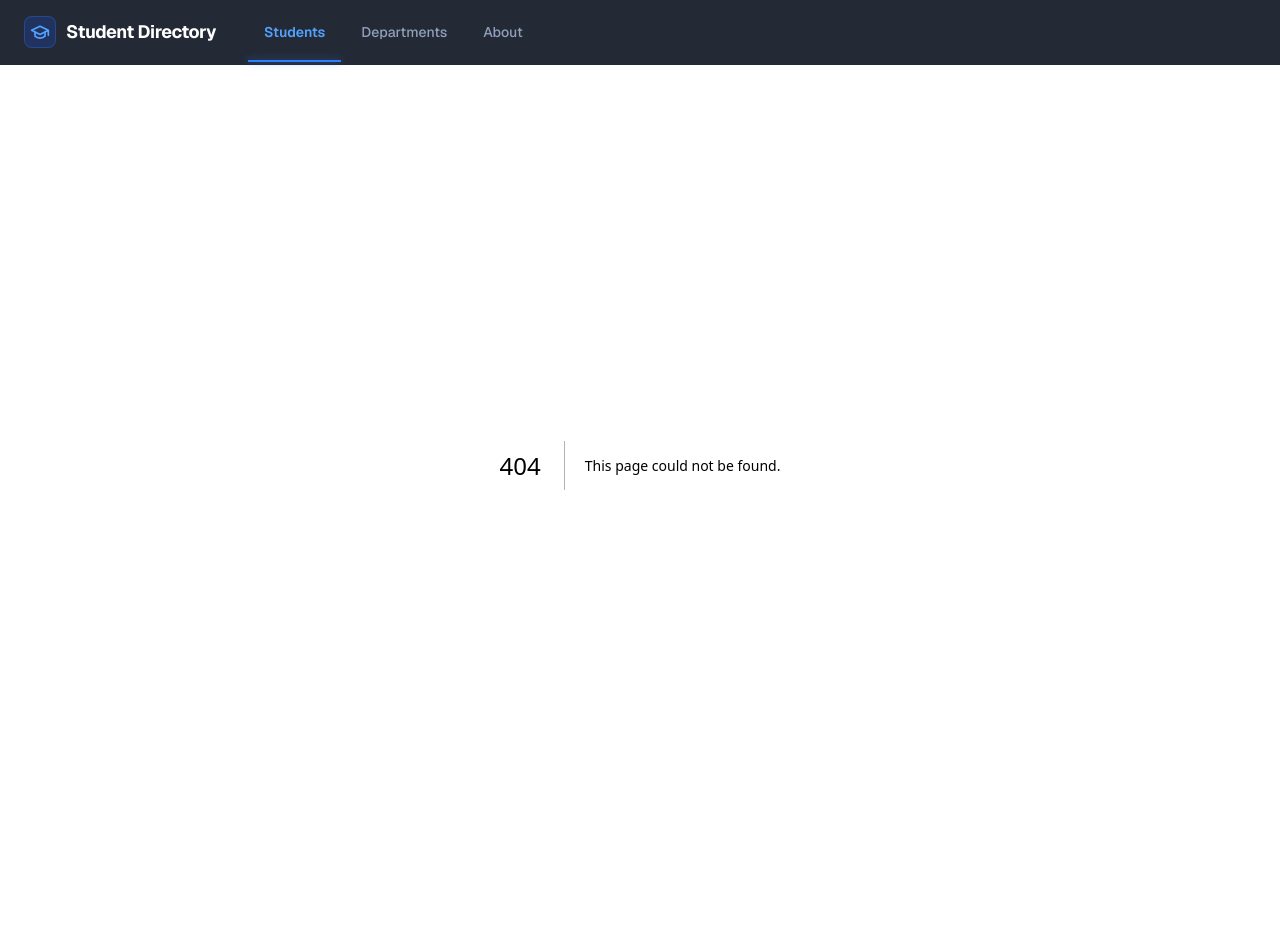
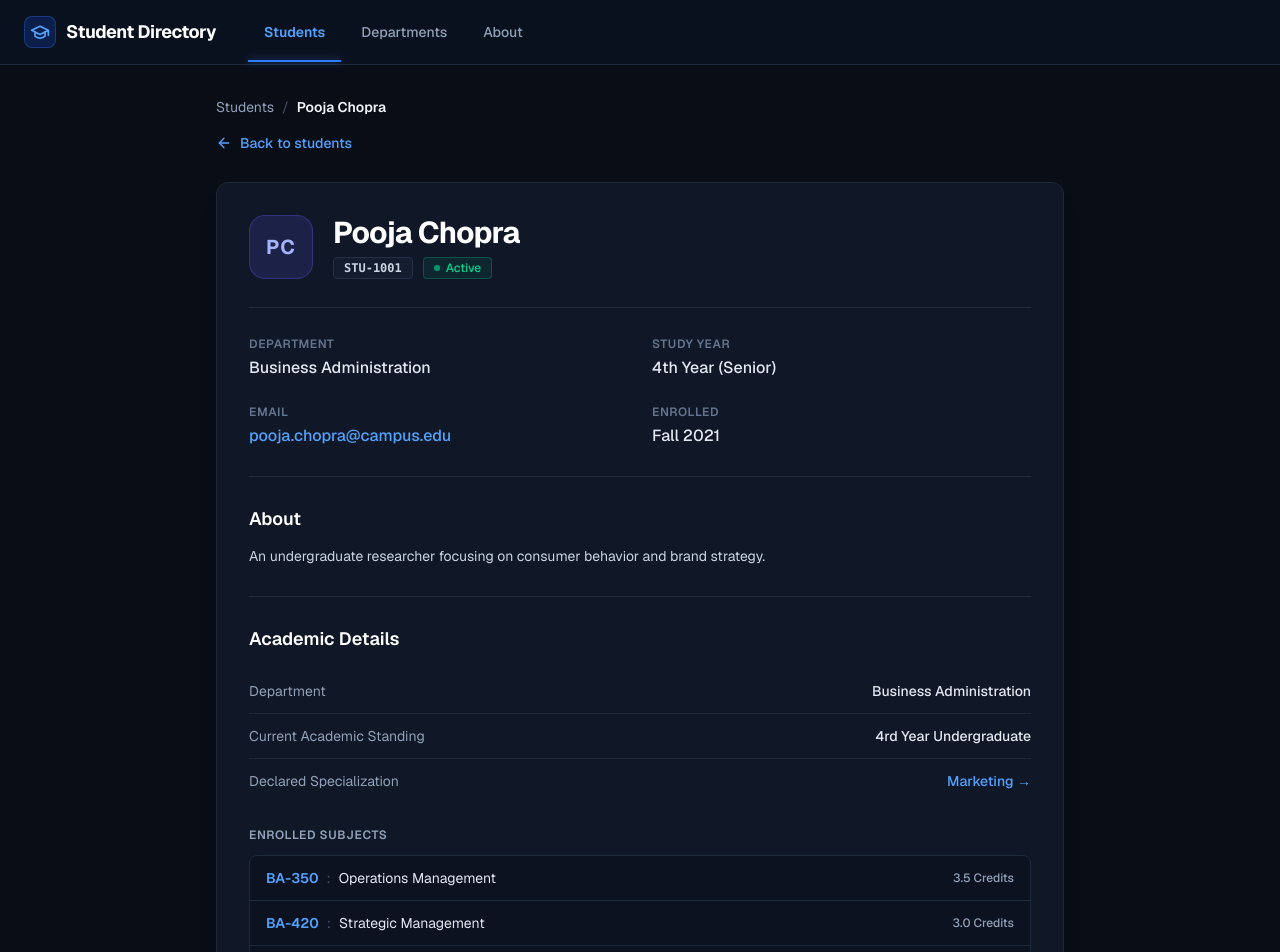
Before and after one commit to Sushant-Ravi14/students-directory, a Next.js app: page /students/STU-1001 in a window 1280 px wide. Before the commit this address had no page. Shown: the top 952 px of the page. Before the commit the page ends 865 px from the top, so only its background shows below. Built offline with nearby package versions, Linux system fonts and the light colour scheme.

Commit message:
Add dynamic Student profile page with academic standing and subject breakdown

```diff
--- /dev/null
+++ b/src/app/students/[id]/page.tsx
@@ -0,0 +1,262 @@
+import Link from "next/link";
+import { notFound } from "next/navigation";
+import { students } from "@/lib/data";
+import Breadcrumbs from "@/components/Breadcrumbs";
+
+type Props = {
+  params: Promise<{ id: string }>;
+};
+
+const avatarColorPalettes = [
+  "bg-blue-500/15 text-blue-300 border-blue-500/30",
+  "bg-indigo-500/15 text-indigo-300 border-indigo-500/30",
+  "bg-emerald-500/15 text-emerald-300 border-emerald-500/30",
+  "bg-amber-500/15 text-amber-300 border-amber-500/30",
+  "bg-rose-500/15 text-rose-300 border-rose-500/30",
+  "bg-cyan-500/15 text-cyan-300 border-cyan-500/30",
+  "bg-violet-500/15 text-violet-300 border-violet-500/30",
+];
+
+function getAvatarStyle(id: string) {
+  let sum = 0;
+  for (const ch of id) sum += ch.charCodeAt(0);
+  return avatarColorPalettes[sum % avatarColorPalettes.length];
+}
+
+function getInitials(name: string) {
+  const parts = name.trim().split(/\s+/);
+  if (parts.length >= 2) {
+    return (parts[0][0] + parts[1][0]).toUpperCase();
+  }
+  return name.slice(0, 2).toUpperCase();
+}
+
+function getYearClassification(year: number) {
+  switch (year) {
+    case 1:
+      return "1st Year (Freshman)";
+    case 2:
+      return "2nd Year (Sophomore)";
+    case 3:
+      return "3rd Year (Junior)";
+    case 4:
+      return "4th Year (Senior)";
+    default:
+      return `${year}th Year Undergraduate`;
+  }
+}
+
+export default async function StudentProfilePage({ params }: Props) {
+  const { id } = await params;
+
+  // Case-insensitive ID lookup
+  const student = students.find(
+    (item) => item.id.toLowerCase() === id.toLowerCase()
+  );
+
+  if (!student) {
+    notFound();
+  }
+
+  const initials = getInitials(student.name);
+  const avatarClass = getAvatarStyle(student.id);
+  const initialsCode = student.name
+    .split(/\s+/)
+    .map((w) => w[0]?.toUpperCase())
+    .join("");
+  const deptCode = student.departmentSlug.split("-")[0]?.toUpperCase() || "AC";
+  const recordId = `0948-${deptCode}-${initialsCode}`;
+
+  return (
+    <div className="flex min-h-[calc(100vh-65px)] flex-col bg-[#090d16]">
+      <main className="mx-auto w-full max-w-4xl flex-1 px-6 py-8">
+        {/* Breadcrumb Navigation */}
+        <div className="mb-4">
+          <Breadcrumbs
+            items={[
+              { label: "Students", href: "/students" },
+              { label: student.name },
+            ]}
+          />
+        </div>
+
+        {/* Back Button */}
+        <Link
+          href="/students"
+          className="inline-flex items-center gap-2 text-sm font-medium text-blue-400 hover:text-blue-300 transition-colors"
+        >
+          <svg
+            className="h-4 w-4"
+            viewBox="0 0 24 24"
+            fill="none"
+            stroke="currentColor"
+            strokeWidth="2"
+            strokeLinecap="round"
+            strokeLinejoin="round"
+          >
+            <line x1="19" y1="12" x2="5" y2="12" />
+            <polyline points="12 19 5 12 12 5" />
+          </svg>
+          <span>Back to students</span>
+        </Link>
+
+        {/* Main Profile Card */}
+        <div className="mt-6 rounded-xl border border-[#1e293b] bg-[#101726] p-6 shadow-xl sm:p-8">
+          {/* Top Profile Header */}
+          <div className="flex flex-wrap items-center gap-5">
+            <div
+              className={`flex h-16 w-16 shrink-0 items-center justify-center rounded-2xl border text-xl font-bold tracking-wider ${avatarClass}`}
+            >
+              {initials}
+            </div>
+
+            <div className="space-y-1.5">
+              <h1 className="text-2xl font-bold tracking-tight text-white sm:text-3xl">
+                {student.name}
+              </h1>
+
+              <div className="flex flex-wrap items-center gap-2.5">
+                <span className="rounded border border-[#23314d] bg-[#141d30] px-2.5 py-0.5 font-mono text-xs font-semibold text-slate-300">
+                  {student.id}
+                </span>
+
+                <span className="inline-flex items-center gap-1.5 rounded border border-emerald-500/30 bg-emerald-500/10 px-2.5 py-0.5 text-xs font-medium text-emerald-400">
+                  <span className="h-1.5 w-1.5 rounded-full bg-emerald-400 animate-pulse" />
+                  {student.status || "Active Student"}
+                </span>
+              </div>
+            </div>
+          </div>
+
+          <hr className="my-7 border-[#1e293b]" />
+
+          {/* Quick Info Grid */}
+          <div className="grid grid-cols-1 gap-6 sm:grid-cols-2">
+            <div>
+              <p className="text-xs font-semibold uppercase tracking-wider text-slate-500">
+                Department
+              </p>
+              <p className="mt-1 font-medium text-slate-200">
+                {student.department}
+              </p>
+            </div>
+
+            <div>
+              <p className="text-xs font-semibold uppercase tracking-wider text-slate-500">
+                Study Year
+              </p>
+              <p className="mt-1 font-medium text-slate-200">
+                {getYearClassification(student.year)}
+              </p>
+            </div>
+
+            <div>
+              <p className="text-xs font-semibold uppercase tracking-wider text-slate-500">
+                Email
+              </p>
+              <a
+                href={`mailto:${student.email}`}
+                className="mt-1 block font-medium text-blue-400 hover:text-blue-300 hover:underline transition-colors break-all"
+              >
+                {student.email}
+              </a>
+            </div>
+
+            <div>
+              <p className="text-xs font-semibold uppercase tracking-wider text-slate-500">
+                Enrolled
+              </p>
+              <p className="mt-1 font-medium text-slate-200">
+                {student.enrolled}
+              </p>
+            </div>
+          </div>
+
+          <hr className="my-7 border-[#1e293b]" />
+
+          {/* About Section */}
+          <section>
+            <h2 className="text-lg font-semibold text-white">About</h2>
+            <p className="mt-3 text-sm leading-relaxed text-slate-300">
+              {student.about || "Undergraduate student pursuing advanced coursework and practical research."}
+            </p>
+          </section>
+
+          <hr className="my-7 border-[#1e293b]" />
+
+          {/* Academic Details Section */}
+          <section>
+            <h2 className="text-lg font-semibold text-white">Academic Details</h2>
+
+            <div className="mt-4 divide-y divide-[#1e293b]">
+              <div className="flex items-center justify-between py-3 text-sm">
+                <span className="text-slate-400">Department</span>
+                <span className="font-medium text-slate-200">{student.department}</span>
+              </div>
+
+              <div className="flex items-center justify-between py-3 text-sm">
+                <span className="text-slate-400">Current Academic Standing</span>
+                <span className="font-medium text-slate-200">
+                  {student.year}rd Year Undergraduate
+                </span>
+              </div>
+
+              {student.specialization && (
+                <div className="flex items-center justify-between py-3 text-sm">
+                  <span className="text-slate-400">Declared Specialization</span>
+                  <Link
+                    href={`/departments/${student.departmentSlug}/${student.specialization.toLowerCase().replace(/\s+/g, "-")}`}
+                    className="font-medium text-blue-400 hover:text-blue-300 hover:underline"
+                  >
+                    {student.specialization} →
+                  </Link>
+                </div>
+              )}
+            </div>
+
+            {/* Enrolled Subjects Box */}
+            <div className="mt-6">
+              <p className="text-xs font-semibold uppercase tracking-wider text-slate-400">
+                Enrolled Subjects
+              </p>
+
+              {student.subjects && student.subjects.length > 0 ? (
+                <div className="mt-3 overflow-hidden rounded-lg border border-[#1e293b] bg-[#0c1220]">
+                  <ul className="divide-y divide-[#1e293b]">
+                    {student.subjects.map((sub) => (
+                      <li
+                        key={sub.code}
+                        className="flex flex-col justify-between gap-1 px-4 py-3 sm:flex-row sm:items-center"
+                      >
+                        <p className="text-sm text-slate-200">
+                          <span className="font-semibold text-blue-400">{sub.code}</span>
+                          <span className="mx-2 text-slate-600">:</span>
+                          <span>{sub.name}</span>
+                        </p>
+                        <span className="shrink-0 text-xs font-medium text-slate-400">
+                          {sub.credits.toFixed(1)} Credits
+                        </span>
+                      </li>
+                    ))}
+                  </ul>
+                </div>
+              ) : (
+                <p className="mt-3 text-sm text-slate-500">
+                  No registered subjects for this semester.
+                </p>
+              )}
+            </div>
+          </section>
+        </div>
+
+        {/* Record Meta Footer */}
+        <div className="mt-6 flex flex-wrap items-center justify-between gap-2 px-2 text-xs text-slate-500">
+          <span>System Record ID: {recordId}</span>
+          <span>Last validated: Oct 24, 2024</span>
+        </div>
+      </main>
+
+
+    </div>
+  );
+}
```
